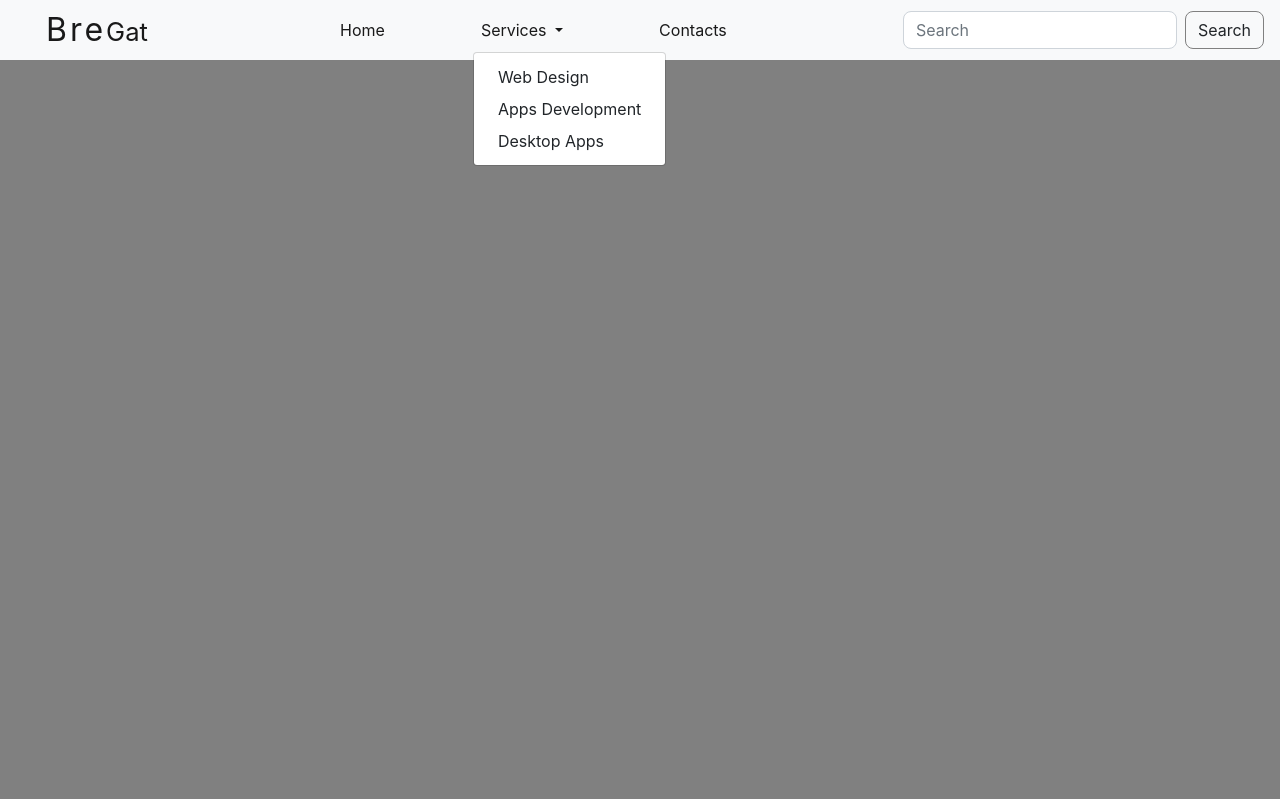
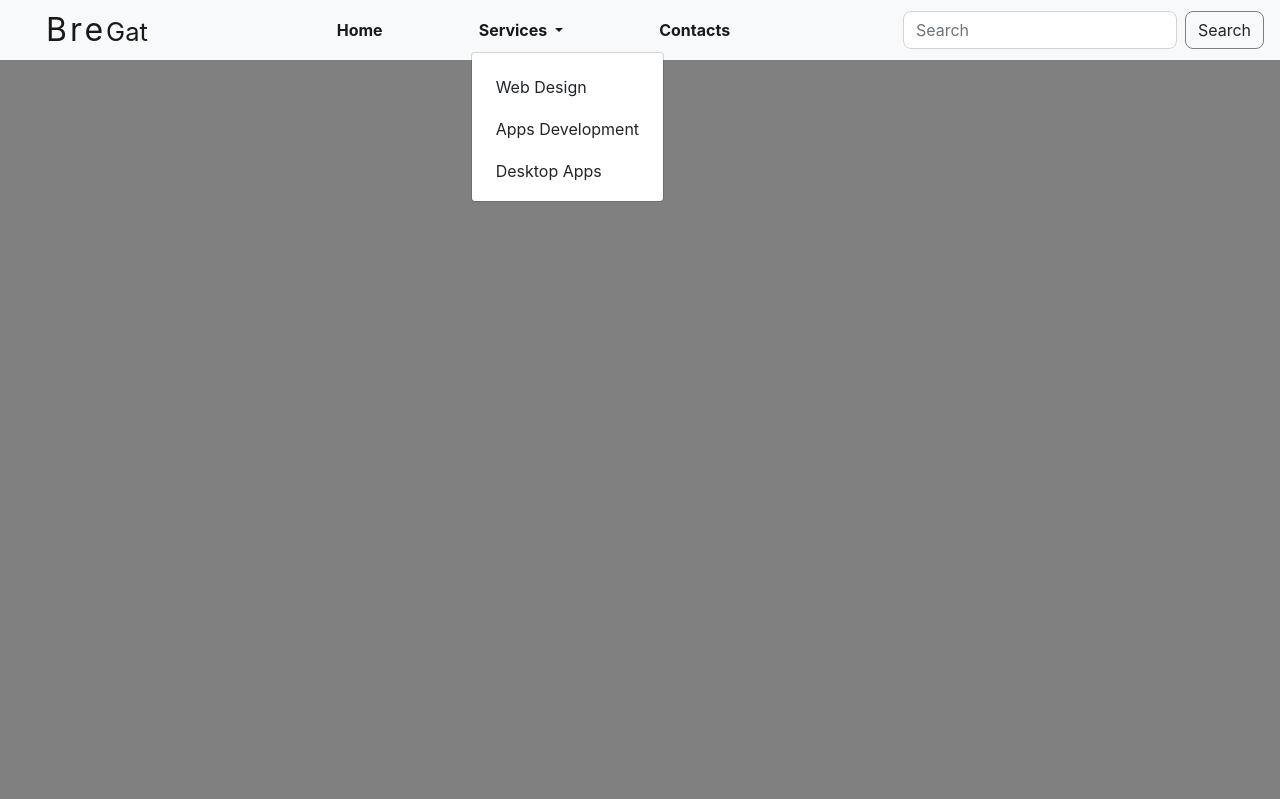
Before and after one commit to brendangaturu/Brendan_Website, a Django app: page / in a window 1280 px wide, after a click on "Services". Shown: the top 799 px of the page. Run offline with Django 3.2, Linux system fonts and the light colour scheme; some libraries are stand-ins or nearby versions; some web fonts are replaced.

Commit message:
dropdown menu

```diff
--- a/requirements.txt
+++ b/requirements.txt
@@ -8,7 +8,6 @@ django-mailjet==0.3.1
 django-sendgrid==1.0.1
 django-smtp-ssl==1.0
 idna==2.8
-mailjet-rest==1.3.3
 pytz==2019.3
 PyYAML==5.2
 requests==2.22.0
--- a/static/css/base.css
+++ b/static/css/base.css
@@ -51,7 +51,21 @@ input.active-black : focus{
     border: 1px solid gray;
  }
 
+.dropdown-menu {
+    position: absolute;
+    display: none;
+    height: 150px;
 
+}
+
+.dropdown-item {
+    display: block;
+    margin-top: 10px;
+}
+
+.dropdown:hover .dropdown-menu {
+    display: block;
+}
 /* Header */
 
 .slider {
@@ -158,13 +172,13 @@ h6 {
 @media (min-width: 40rem) {
 .cards_item{
     width: 50%;
-}
+    }
 }
 
 @media (min-width: 56rem) {
 .cards_item {
     width: 33.3333%;
-}
+    }
 }
 
 .card {
--- a/templates/base.html
+++ b/templates/base.html
@@ -37,22 +37,20 @@
               <div class="collapse navbar-collapse" id="navbarSupportedContent" >
                 <ul class="navbar-nav mr-auto">
                   <li class="nav-item active">
-                    <a class="nav-link" href="{% url 'home' %}">Home <span class="sr-only">(current)</span></a>
+                    <a class="nav-link" href="{% url 'home' %}" style="font-weight: bold">Home <span class="sr-only">(current)</span></a>
                   </li>
-                  <li class="nav-item dropdown active">
-                    <a class="nav-link dropdown-toggle" href="#" id="navbarDropdown" role="button" data-toggle="dropdown" aria-haspopup="true" aria-expanded="false">
+                  <li class="nav-item dropdown active" data-hover="dropdown">
+                    <a class="nav-link dropdown-toggle" href="#" id="navbarDropdown" role="button" data-toggle="dropdown" aria-haspopup="true" aria-expanded="false" style="font-weight: bold">
                       Services
                     </a>
-
                     <div class="dropdown-menu" aria-labelledby="navbarDropdown">
                       <a class="dropdown-item" href="{% url 'services' %}">Web Design</a>
                       <a class="dropdown-item" href="{% url 'services' %}">Apps Development</a>
-
                       <a class="dropdown-item" href="{% url 'services' %}">Desktop Apps</a>
                     </div>
                   </li>
                   <li class="nav-item active">
-                    <a class="nav-link " href="{% url 'contact' %}" tabindex="-1" >Contacts</a>
+                    <a class="nav-link " href="{% url 'contact' %}" tabindex="-1" style="font-weight: bold">Contacts</a>
                   </li>
                 </ul>
                 <form class="form-inline my-2 my-lg-0">
@@ -193,12 +191,12 @@
                                 </a>
                             </li>
                             <li class="list-inline-item">
-                                <a class=" btn-circle btn-floating btn-sm">
+                                <a class="btn-circle btn-floating btn-sm">
                                     <i class="fab fa-google-plus-g"></i>
                                 </a>
                             </li>
                             <li class="list-inline-item">
-                                <a class=" btn-circle btn-floating btn-sm">
+                                <a class="btn-circle btn-floating btn-sm">
                                     <i class="fab fa-github"></i>
                                 </a>
                             </li>
```
